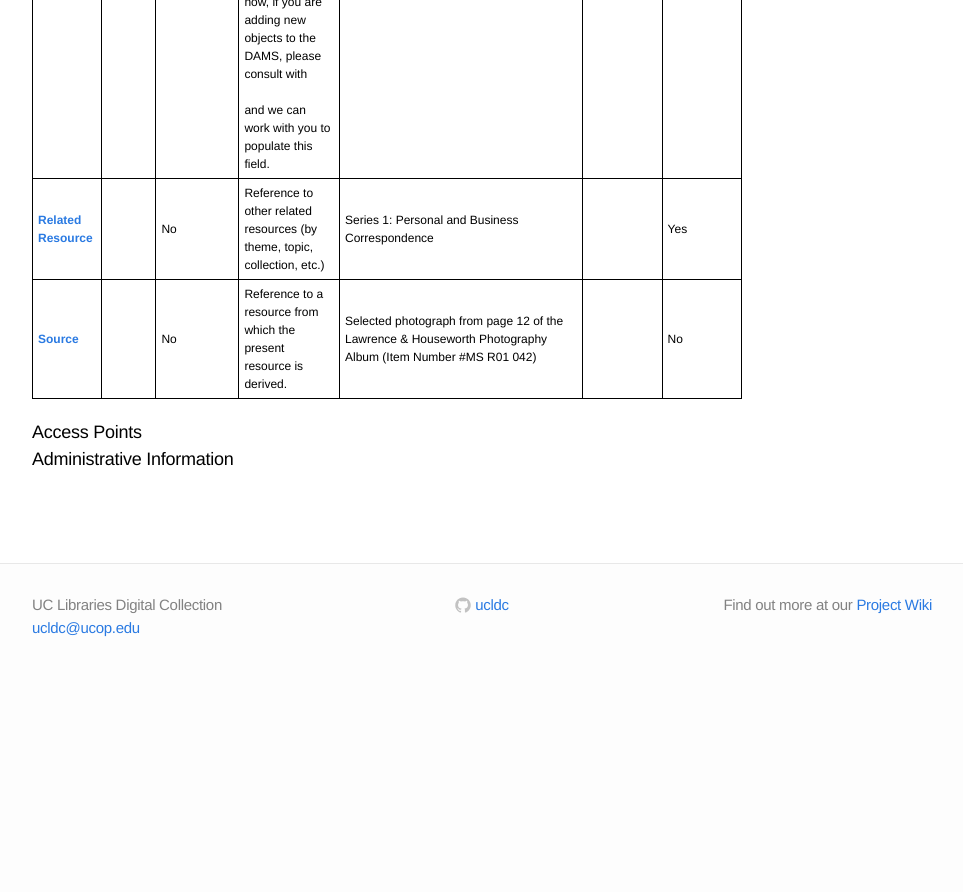
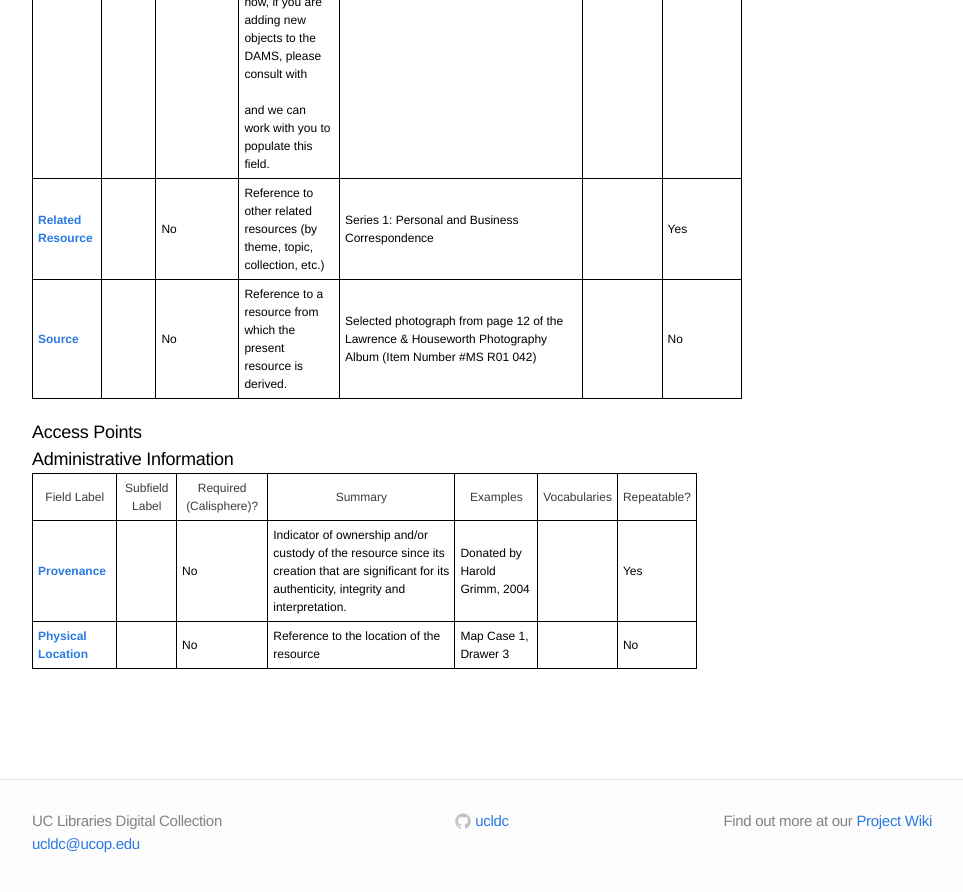
Before and after one commit to ucldc/ucldc-docs, a Jekyll site: the page built from docs/dams/metadata-model.md, in a window 1280 px wide and 900 px high, scrolled down 16673 px. Shown: the top 892 px of the window, without its empty margins (158-1121 px from the left). Built offline with Jekyll 4.4.1, drawn with Linux system fonts in a browser that asks for light colours; nearby versions of some CDN libraries; before the commit the page ends 17357 px from its top, so only the background shows below that.

Commit message:
Update metadata-model.md

```diff
--- a/docs/dams/metadata-model.md
+++ b/docs/dams/metadata-model.md
@@ -1902,3 +1902,79 @@ The following data elements must be present in each metadata record for harvest
 ### Access Points
 
 ### Administrative Information
+
+<table class="confluenceTable">
+    <tbody>
+        <tr>
+            <th class="confluenceTh">
+                Field Label
+            </th>
+            <th class="confluenceTh">
+                Subfield Label
+            </th>
+            <th class="confluenceTh">
+                Required (Calisphere)?
+            </th>
+            <th class="confluenceTh">
+		Summary
+            </th>
+            <th class="confluenceTh">
+		Examples
+            </th>
+            <th class="confluenceTh">
+                Vocabularies
+            </th>
+            <th class="confluenceTh">
+                Repeatable?
+            </th>
+        </tr>
+
+        <tr>
+            <td class="confluenceTd">
+                <a class="label" id="Provenance">Provenance</a>
+            </td>
+            <td class="confluenceTd">
+                <br/>
+            </td>
+            <td class="confluenceTd">
+                No
+            </td>
+            <td class="confluenceTd">
+                Indicator of ownership and/or custody of the resource since its creation that are significant for its authenticity, integrity and
+                interpretation.
+            </td>
+            <td class="confluenceTd">
+                Donated by Harold Grimm, 2004<br/>
+            </td>
+            <td class="confluenceTd">
+                <br/>
+            </td>
+            <td class="confluenceTd">
+                Yes
+            </td>
+        </tr>
+        <tr>
+            <td class="confluenceTd">
+                <a class="label" id="PhysicalLocation">Physical Location</a>
+            </td>
+            <td class="confluenceTd">
+                <br/>
+            </td>
+            <td class="confluenceTd">
+                No
+            </td>
+            <td class="confluenceTd">
+                Reference to the location of the resource
+            </td>
+            <td class="confluenceTd">
+                Map Case 1, Drawer 3<br/>
+            </td>
+            <td class="confluenceTd">
+                <br/>
+            </td>
+            <td class="confluenceTd">
+                No
+            </td>
+        </tr>
+    </tbody>
+</table>
```
